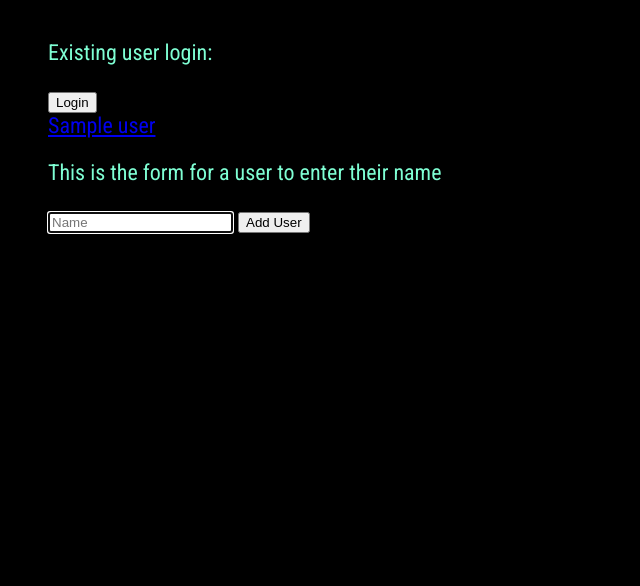
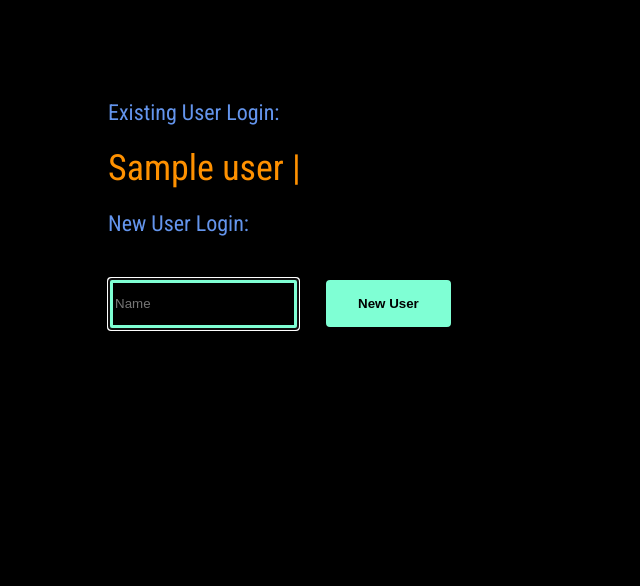
Before and after one commit to WaxenOsprey/SolarSystem.DB, a Flask app: page / in a window 1280 px wide. Shown: the part 254-840 px from the top of the page, without its empty margins (0-640 px from the left). Run offline with Flask 3, Linux system fonts and the light colour scheme; a database or web service that is not in the repository returns one stand-in record (values such as "Sample title"); some libraries are stand-ins or nearby versions.

Commit message:
some small changes

```diff
--- a/controllers/planets_controller.py
+++ b/controllers/planets_controller.py
@@ -24,7 +24,8 @@ def show_planet(id):
     user = user_repository.select_active_user()
     moons = moon_repository.select_moons(id)
     visit_repository.save_visit(user, planet)
-    return render_template('planets/show.html', planet = planet, moons = moons)
+    user = user_repository.select_active_user()
+    return render_template('planets/show.html', planet = planet, moons = moons, user = user)
 
 
 # GET '/planets/new' (THIS GOES TO PAGE WITH FOR NEW PLANET)
--- a/static/style.css
+++ b/static/style.css
@@ -4,7 +4,11 @@ body, html {
 }
 
 .login-panel {
-  margin: 40px;
+  margin: 100px;
+}
+
+.login-panel > p {
+  color: cornflowerblue;
 }
 
 .site-title {
@@ -229,13 +233,26 @@ nav > a:hover {
   color: hotpink;
 }
 
-.planets.nav > a:active {
+.planets > nav > a:active {
   text-decoration: none;
   font-size: 36px;
   font-weight: bolder;
   color: red;
 }
 
+.user {
+  display: flex;
+  flex-direction: row;
+}
+
+.user > p {
+  font-size: 24px;
+  color: rgb(255, 145, 0);
+}
+
+.planet-page {
+  margin: 40px;
+}
 
 .report > ul > li {
   display: inline;
@@ -262,3 +279,52 @@ nav > a:hover {
 .destructions-list > li > p {
   color: red;
 }
+
+input[type=text] {
+  background-color: black;
+  color: white;
+  height: 40px;
+  border-style: solid;
+  border-color: aquamarine;
+  border-width: 5px;
+}
+
+input[type=text]:focus {
+  background-color: black;
+  color: hotpink;
+}
+
+button[type=submit] {
+  background-color: aquamarine;
+  color: black;
+  border-style: solid;
+  border-color: black;
+  border-radius: 6px;
+  font-weight: bold;
+  padding: 16px 32px;
+  text-decoration: none;
+  margin: 20px;
+  cursor: pointer;
+}
+
+button[type=submit]:hover {
+  background-color: hotpink;
+}
+
+.users > a:visited {
+  text-decoration: none;
+  font-size: 36px;
+  color: rgb(255, 145, 0);
+}
+
+.users > a:link {
+  text-decoration: none;
+  font-size: 36px;
+  color: rgb(255, 145, 0);
+}
+
+.users > a:hover {
+  text-decoration: none;
+  font-size: 36px;
+  color: hotpink;
+}
--- a/templates/index.html
+++ b/templates/index.html
@@ -3,22 +3,21 @@
 
 <section id="home-page">
   <div class="login-panel">
-    <p>Existing user login:</p>
+    <p>Existing User Login:</p>
 
 
     <div class="dropdown">
-      <button class="dropbtn">Login</button>
-      <div class="dropdown-content">
+      <div class="users">
         {% for user in users %}
-          <a href="/users/{{user.id}}">{{ user.name }}</a>
+          <a href="/users/{{user.id}}">{{ user.name }} |</a>
         {% endfor %}
       </div>
     </div>
-    <p>This is the form for a user to enter their name</p>
+    <p>New User Login:</p>
     <form action="/" method="post">
         <label for="name"></label>
         <input type="text" id="name" name="name" placeholder="Name" required autofocus>
-      <button type="submit">Add User</button>
+      <button type="submit">New User</button>
     </form>
   </div>
 </section>
```
Also changed, not shown: templates/exit.html (+5 -4 lines), templates/planets/show.html (+7 -1 lines).
